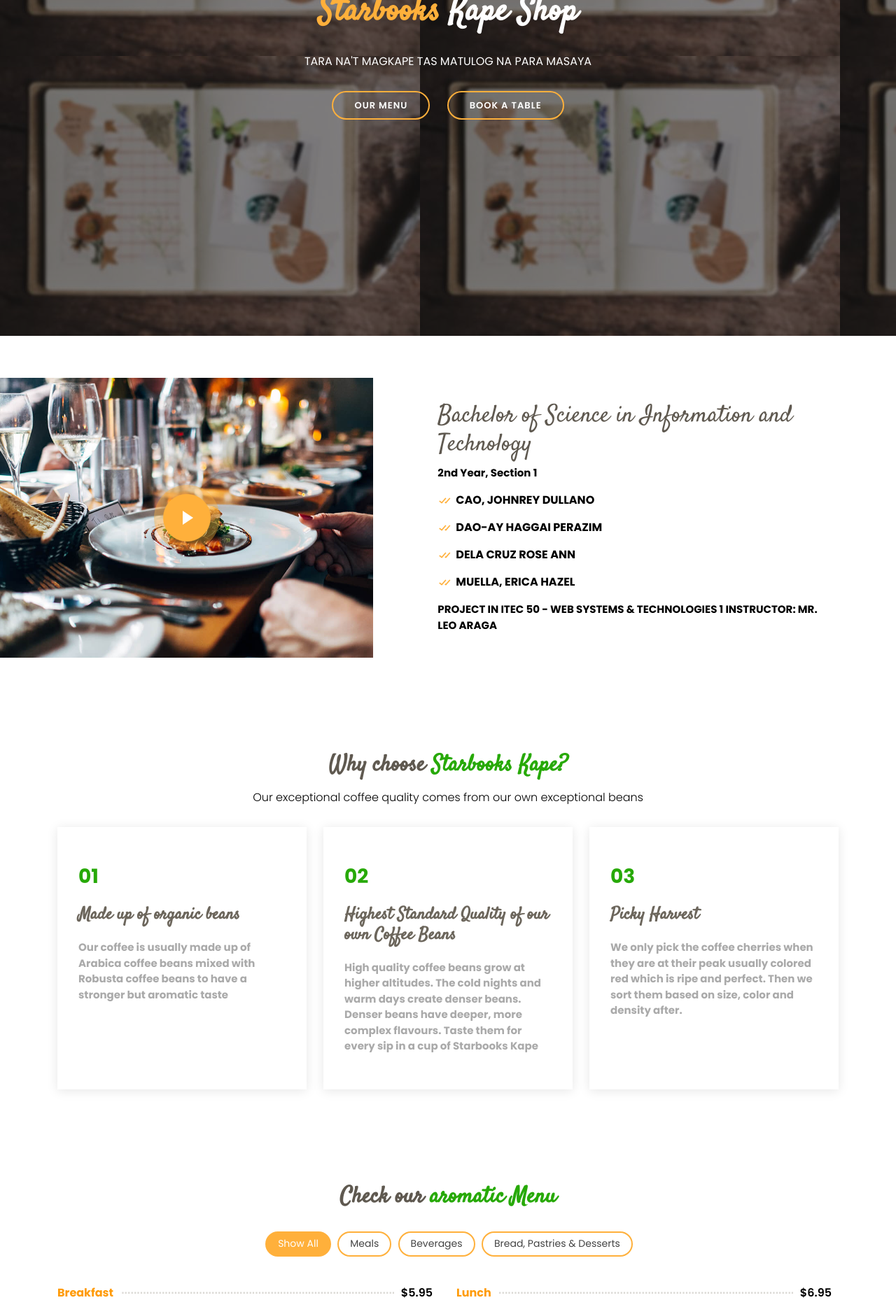
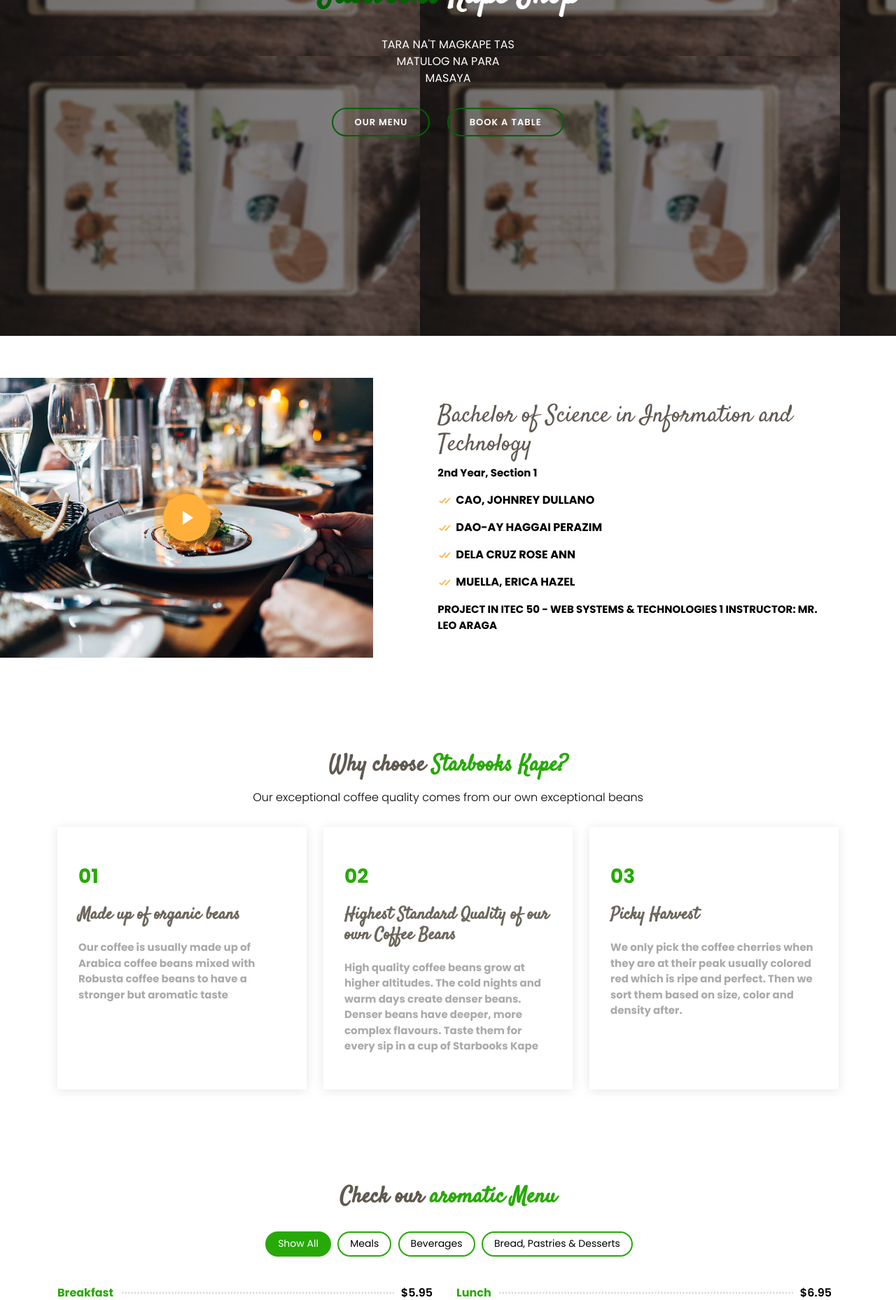
Before and after one commit to Group6-BSIT2/Starbooks-Kape, a plain HTML site: page index.html in a window 1280 px wide. Shown: the part 320-2178 px from the top of the page at 70% size. Drawn offline with Linux system fonts and the light colour scheme; a script that the page names is missing.

Commit message:
update 12:00 pm

```diff
--- a/assets/css/style.css
+++ b/assets/css/style.css
@@ -183,7 +183,7 @@ h1, h2, h3, h4, h5, h6 {
   margin-left: 5px;
 }
 .navbar a:hover, .navbar .active, .navbar .active:focus, .navbar li:hover > a {
-  color: #ffb03b;
+  color: #036103;
 }
 .navbar .dropdown ul {
   display: block;
@@ -213,7 +213,7 @@ h1, h2, h3, h4, h5, h6 {
   font-size: 12px;
 }
 .navbar .dropdown ul a:hover, .navbar .dropdown ul .active:hover, .navbar .dropdown ul li:hover > a {
-  color: #ffb03b;
+  color: #036103;
 }
 .navbar .dropdown:hover > ul {
   opacity: 1;
@@ -376,7 +376,7 @@ h1, h2, h3, h4, h5, h6 {
   font-weight: 700;
 }
 #hero h2 span {
-  color: #ffb03b;
+  color: #036103;
 }
 #hero p {
   width: 80%;
@@ -443,11 +443,11 @@ h1, h2, h3, h4, h5, h6 {
   margin: 0 10px;
   -webkit-animation-delay: 0.8s;
   animation-delay: 0.8s;
-  color: #fff;
-  border: 2px solid #ffb03b;
+  color: rgb(255, 255, 255);
+  border: 2px solid #036103;
 }
 #hero .btn-menu:hover, #hero .btn-book:hover {
-  background: #ffb03b;
+  background: #036103;
   color: #fff;
 }
 @media (max-width: 768px) {
@@ -457,7 +457,7 @@ h1, h2, h3, h4, h5, h6 {
 }
 @media (min-width: 1024px) {
   #hero p {
-    width: 100%;
+    width: 50%;
   }
   #hero .carousel-control-prev, #hero .carousel-control-next {
     width: 5%;
@@ -707,7 +707,7 @@ section {
   }
 }
 /*--------------------------------------------------------------
-# Whu Us
+# Why Us
 --------------------------------------------------------------*/
 .why-us .box {
   padding: 50px 30px;
@@ -760,16 +760,16 @@ section {
   font-size: 14px;
   font-weight: 500;
   line-height: 1;
-  color: #444444;
+  color: #000000;
   margin: 0 3px 10px 3px;
   transition: all ease-in-out 0.3s;
-  background: #fff;
-  border: 2px solid #ffb03b;
+  background: #ffffff;
+  border: 2px solid #27a907;
   border-radius: 50px;
 }
 .menu #menu-flters li:hover, .menu #menu-flters li.filter-active {
   color: #fff;
-  background: #ffb03b;
+  background: #27a907;
 }
 .menu #menu-flters li:last-child {
   margin-right: 0;
@@ -797,7 +797,7 @@ section {
   position: relative;
   z-index: 3;
   font-weight: 700;
-  color: #ff9b08;
+  color: #27a907;
 }
 .menu .menu-content span {
   background: #fff;
```
